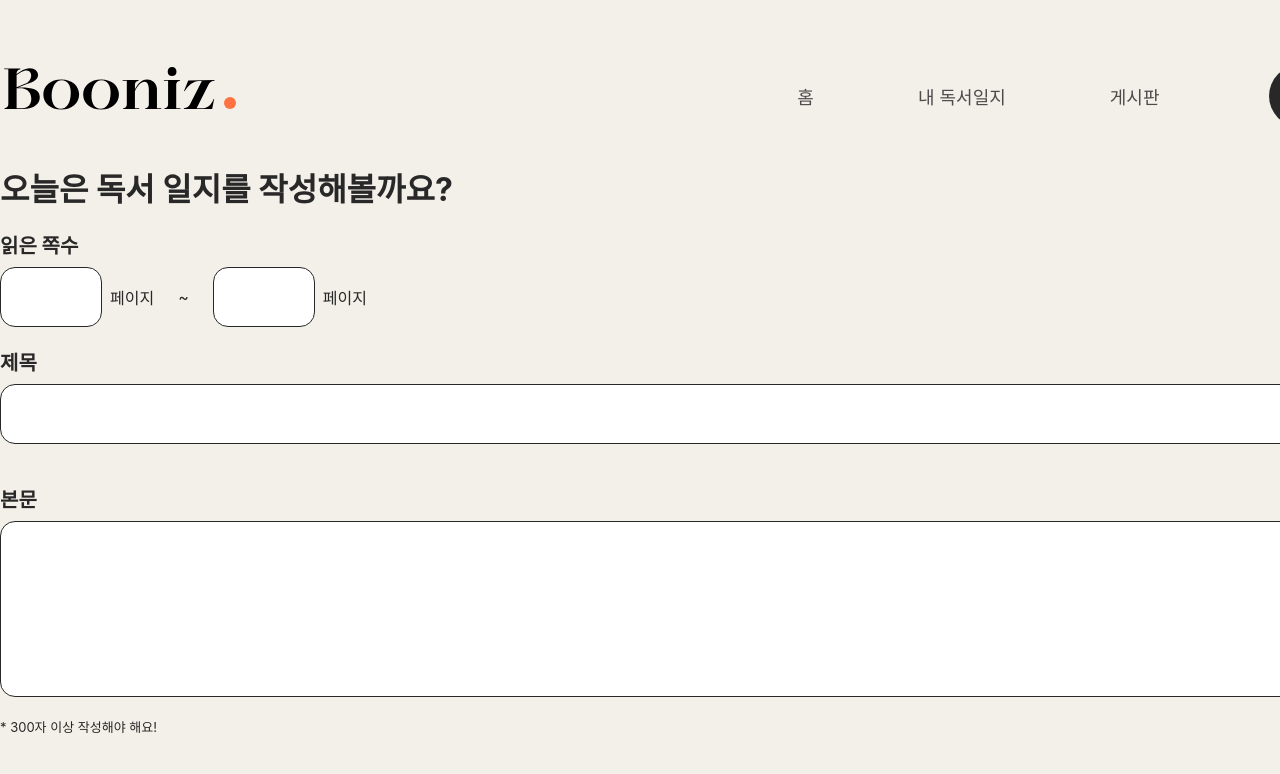
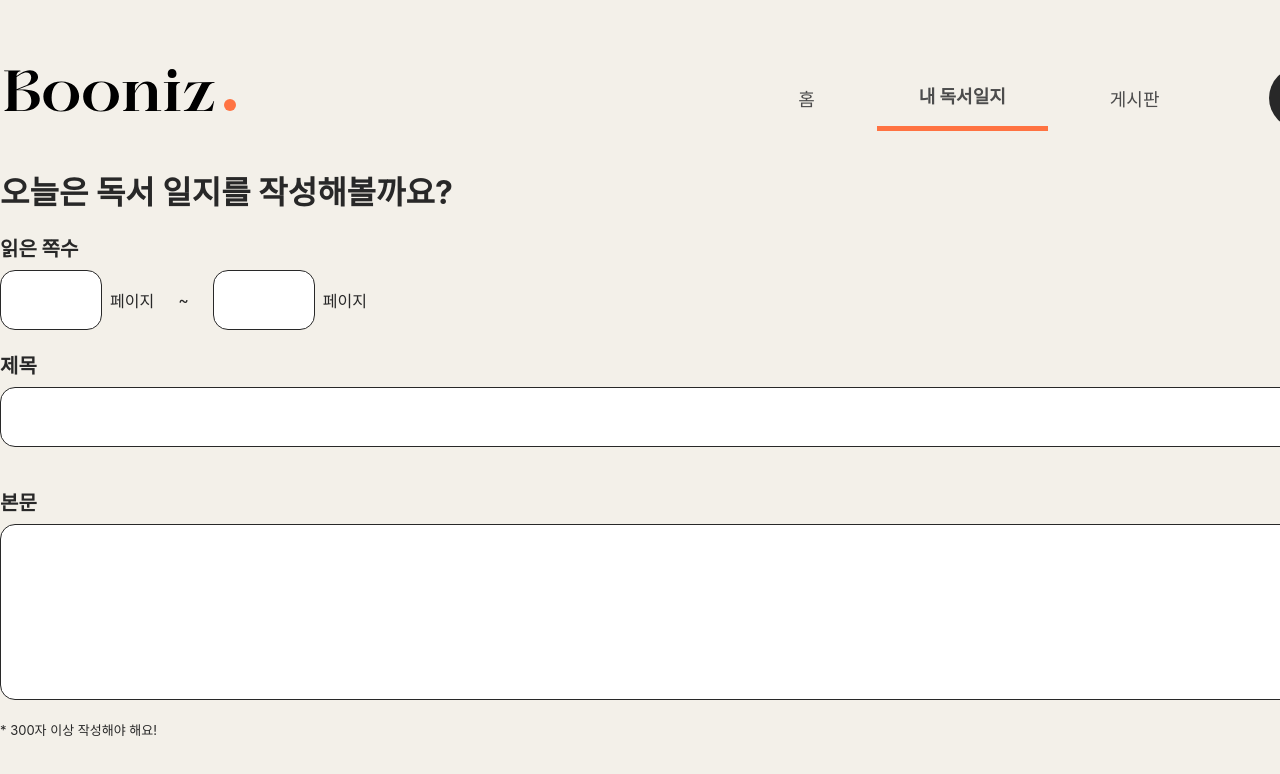
Before and after one commit to sweetpotatozoa/booniz, a React (Create React App) app in the folder client/: page /write in a window 1280 px wide. Shown: the top 774 px of the page. Built offline with nearby package versions, Linux system fonts and the light colour scheme; no server answers.

Commit message:
fix : nav바 복수의 조건을 가지고 밑줄 그어질 수 있게 수정

```diff
--- a/client/src/components/NavBar/NavBar.js
+++ b/client/src/components/NavBar/NavBar.js
@@ -11,8 +11,8 @@ const NavBar = () => {
     setActiveLink(location.pathname)
   }, [location.pathname])
 
-  const getLinkStyle = (path) => {
-    return activeLink === path
+  const getLinkStyle = (paths) => {
+    return paths.includes(activeLink)
       ? { borderBottom: '5px solid #FF7342', fontWeight: 'bold' }
       : {}
   }
@@ -26,21 +26,21 @@ const NavBar = () => {
         <div
           className={styles.link}
           onClick={() => navigate('/')}
-          style={getLinkStyle('/')}
+          style={getLinkStyle(['/', '/login', '/register'])}
         >
           홈
         </div>
         <div
           className={styles.link}
           onClick={() => navigate('/myProfile')}
-          style={getLinkStyle('/myProfile')}
+          style={getLinkStyle(['/myProfile', '/write'])}
         >
           내 독서일지
         </div>
         <div
           className={styles.link}
           onClick={() => navigate('/community')}
-          style={getLinkStyle('/community')}
+          style={getLinkStyle(['/community'])}
         >
           게시판
         </div>
```
